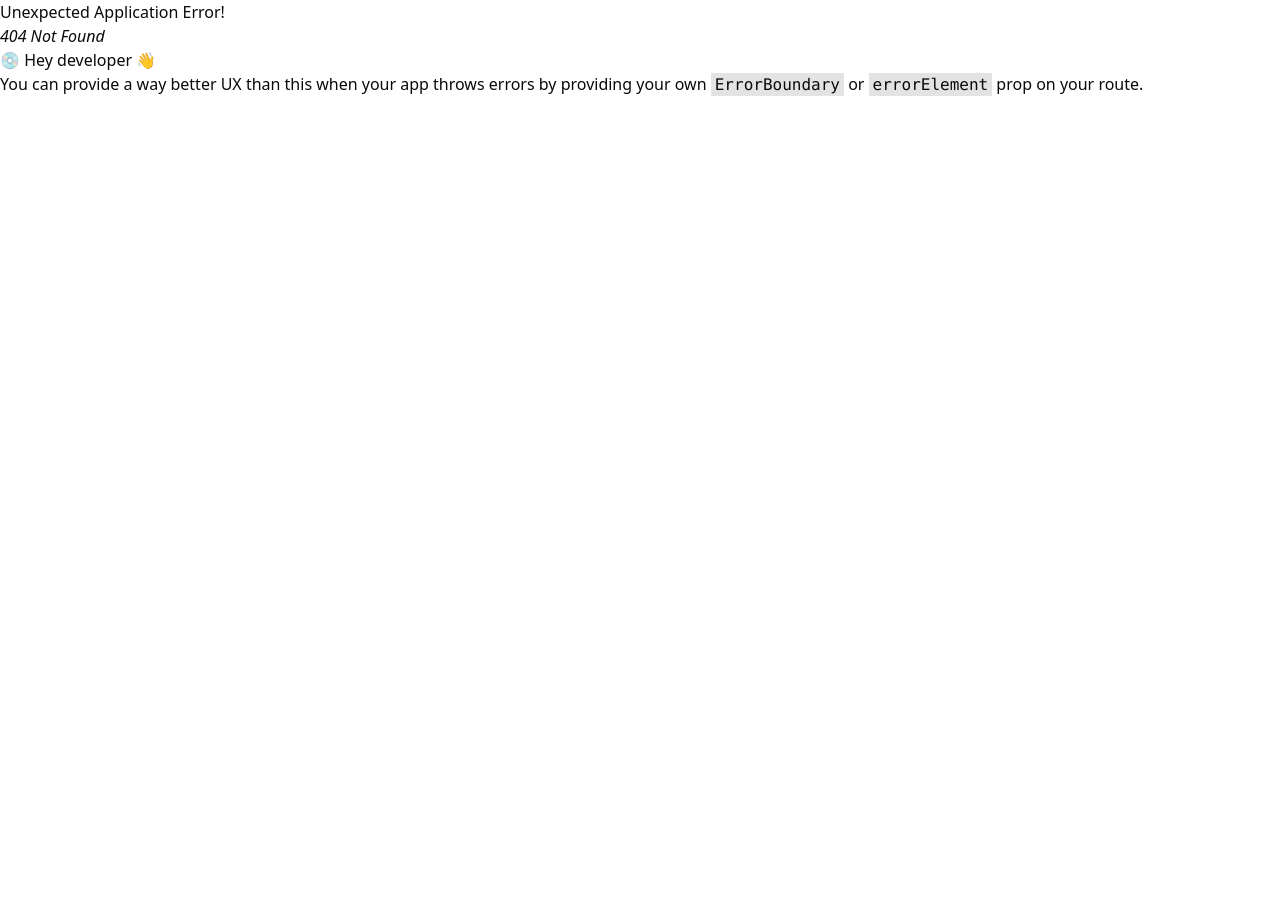
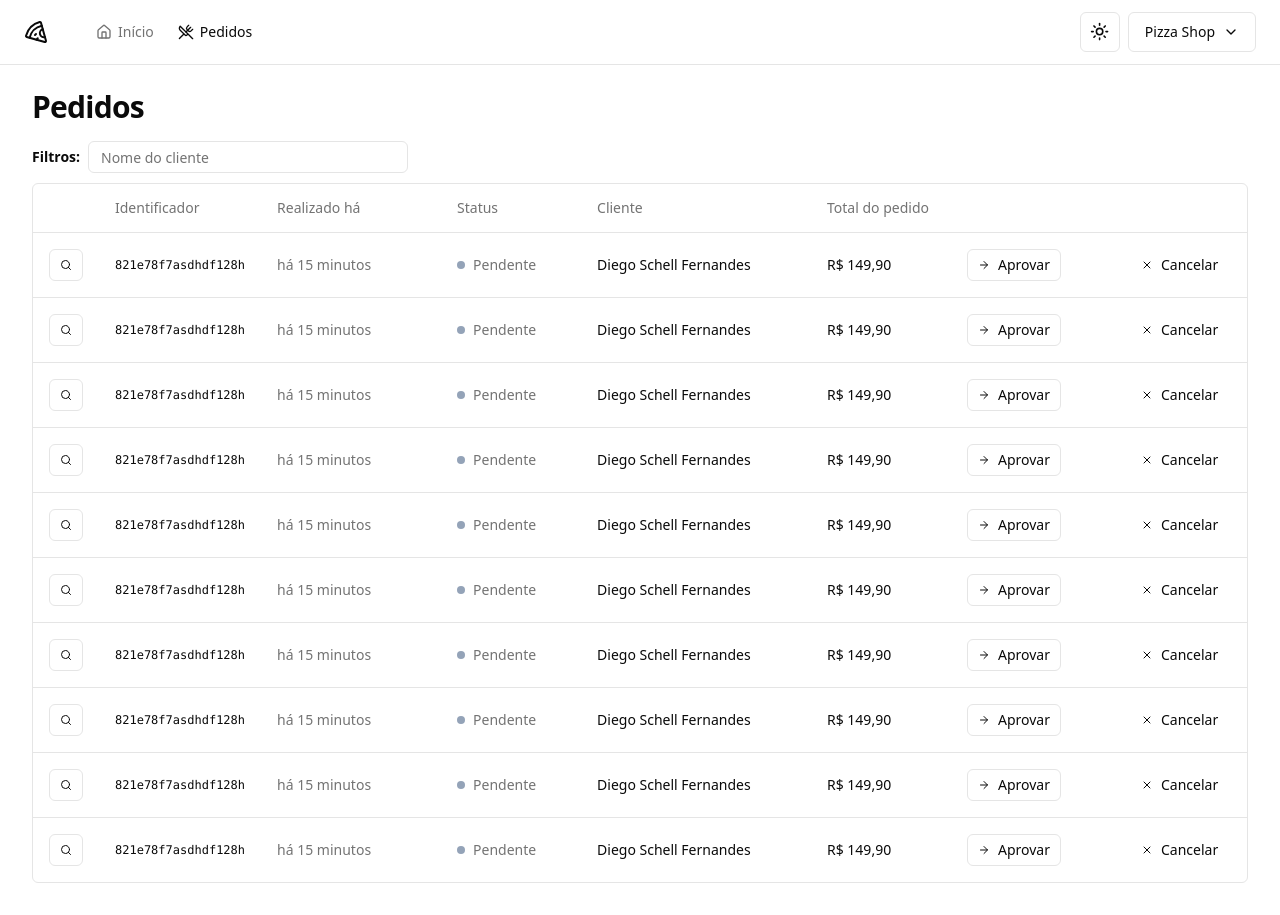
Before and after one commit to fernandodeoliveira-dev/pizzashop-web, a React (Vite) app: page /orders in a window 1280 px wide. Before the commit this address had no page. Before the commit the page ends 800 px from the top, so only its background shows below. Built offline with nearby package versions, Linux system fonts and the light colour scheme.

Commit message:
Página: Listagem de pedidos

```diff
--- a/src/components/ui/button.tsx
+++ b/src/components/ui/button.tsx
@@ -1,36 +1,37 @@
-import * as React from "react"
-import { Slot } from "@radix-ui/react-slot"
-import { cva, type VariantProps } from "class-variance-authority"
+import { Slot } from '@radix-ui/react-slot'
+import { cva, type VariantProps } from 'class-variance-authority'
+import * as React from 'react'
 
-import { cn } from "@/lib/utils"
+import { cn } from '@/lib/utils'
 
 const buttonVariants = cva(
-  "inline-flex items-center justify-center whitespace-nowrap rounded-md text-sm font-medium ring-offset-background transition-colors focus-visible:outline-none focus-visible:ring-2 focus-visible:ring-ring focus-visible:ring-offset-2 disabled:pointer-events-none disabled:opacity-50",
+  'inline-flex items-center justify-center whitespace-nowrap rounded-md text-sm font-medium ring-offset-background transition-colors focus-visible:outline-none focus-visible:ring-2 focus-visible:ring-ring focus-visible:ring-offset-2 disabled:pointer-events-none disabled:opacity-50',
   {
     variants: {
       variant: {
-        default: "bg-primary text-primary-foreground hover:bg-primary/90",
+        default: 'bg-primary text-primary-foreground hover:bg-primary/90',
         destructive:
-          "bg-destructive text-destructive-foreground hover:bg-destructive/90",
+          'bg-destructive text-destructive-foreground hover:bg-destructive/90',
         outline:
-          "border border-input bg-background hover:bg-accent hover:text-accent-foreground",
+          'border border-input bg-background hover:bg-accent hover:text-accent-foreground',
         secondary:
-          "bg-secondary text-secondary-foreground hover:bg-secondary/80",
-        ghost: "hover:bg-accent hover:text-accent-foreground",
-        link: "text-primary underline-offset-4 hover:underline",
+          'bg-secondary text-secondary-foreground hover:bg-secondary/80',
+        ghost: 'hover:bg-accent hover:text-accent-foreground',
+        link: 'text-primary underline-offset-4 hover:underline',
       },
       size: {
-        default: "h-10 px-4 py-2",
-        sm: "h-9 rounded-md px-3",
-        lg: "h-11 rounded-md px-8",
-        icon: "h-10 w-10",
+        default: 'h-10 px-4 py-2',
+        sm: 'h-9 rounded-md px-3',
+        xs: 'h-8 px-2.5',
+        lg: 'h-11 rounded-md px-8',
+        icon: 'h-10 w-10',
       },
     },
     defaultVariants: {
-      variant: "default",
-      size: "default",
+      variant: 'default',
+      size: 'default',
     },
-  }
+  },
 )
 
 export interface ButtonProps
@@ -41,7 +42,7 @@ export interface ButtonProps
 
 const Button = React.forwardRef<HTMLButtonElement, ButtonProps>(
   ({ className, variant, size, asChild = false, ...props }, ref) => {
-    const Comp = asChild ? Slot : "button"
+    const Comp = asChild ? Slot : 'button'
     return (
       <Comp
         className={cn(buttonVariants({ variant, size, className }))}
@@ -49,8 +50,8 @@ const Button = React.forwardRef<HTMLButtonElement, ButtonProps>(
         {...props}
       />
     )
-  }
+  },
 )
-Button.displayName = "Button"
+Button.displayName = 'Button'
 
 export { Button, buttonVariants }
--- /dev/null
+++ b/src/components/ui/table.tsx
@@ -0,0 +1,117 @@
+import * as React from 'react'
+
+import { cn } from '@/lib/utils'
+
+const Table = React.forwardRef<
+  HTMLTableElement,
+  React.HTMLAttributes<HTMLTableElement>
+>(({ className, ...props }, ref) => (
+  <div className="relative w-full overflow-auto">
+    <table
+      ref={ref}
+      className={cn('w-full caption-bottom text-sm', className)}
+      {...props}
+    />
+  </div>
+))
+Table.displayName = 'Table'
+
+const TableHeader = React.forwardRef<
+  HTMLTableSectionElement,
+  React.HTMLAttributes<HTMLTableSectionElement>
+>(({ className, ...props }, ref) => (
+  <thead ref={ref} className={cn('[&_tr]:border-b', className)} {...props} />
+))
+TableHeader.displayName = 'TableHeader'
+
+const TableBody = React.forwardRef<
+  HTMLTableSectionElement,
+  React.HTMLAttributes<HTMLTableSectionElement>
+>(({ className, ...props }, ref) => (
+  <tbody
+    ref={ref}
+    className={cn('[&_tr:last-child]:border-0', className)}
+    {...props}
+  />
+))
+TableBody.displayName = 'TableBody'
+
+const TableFooter = React.forwardRef<
+  HTMLTableSectionElement,
+  React.HTMLAttributes<HTMLTableSectionElement>
+>(({ className, ...props }, ref) => (
+  <tfoot
+    ref={ref}
+    className={cn(
+      'border-t bg-muted/50 font-medium [&>tr]:last:border-b-0',
+      className,
+    )}
+    {...props}
+  />
+))
+TableFooter.displayName = 'TableFooter'
+
+const TableRow = React.forwardRef<
+  HTMLTableRowElement,
+  React.HTMLAttributes<HTMLTableRowElement>
+>(({ className, ...props }, ref) => (
+  <tr
+    ref={ref}
+    className={cn(
+      'border-b transition-colors hover:bg-muted/50 data-[state=selected]:bg-muted',
+      className,
+    )}
+    {...props}
+  />
+))
+TableRow.displayName = 'TableRow'
+
+const TableHead = React.forwardRef<
+  HTMLTableCellElement,
+  React.ThHTMLAttributes<HTMLTableCellElement>
+>(({ className, ...props }, ref) => (
+  <th
+    ref={ref}
+    className={cn(
+      'h-12 px-4 text-left align-middle font-medium text-muted-foreground [&:has([role=checkbox])]:pr-0',
+      className,
+    )}
+    {...props}
+  />
+))
+TableHead.displayName = 'TableHead'
+
+const TableCell = React.forwardRef<
+  HTMLTableCellElement,
+  React.TdHTMLAttributes<HTMLTableCellElement>
+>(({ className, ...props }, ref) => (
+  <td
+    ref={ref}
+    className={cn('p-4 align-middle [&:has([role=checkbox])]:pr-0', className)}
+    {...props}
+  />
+))
+TableCell.displayName = 'TableCell'
+
+const TableCaption = React.forwardRef<
+  HTMLTableCaptionElement,
+  React.HTMLAttributes<HTMLTableCaptionElement>
+>(({ className, ...props }, ref) => (
+  <caption
+    ref={ref}
+    className={cn('mt-4 text-sm text-muted-foreground', className)}
+    {...props}
+  />
+))
+TableCaption.displayName = 'TableCaption'
+
+export {
+  Table,
+  TableHeader,
+  TableBody,
+  TableFooter,
+  TableHead,
+  TableRow,
+  TableCell,
+  TableCaption,
+}
--- /dev/null
+++ b/src/pages/app/orders/orders.tsx
@@ -0,0 +1,92 @@
+import { ArrowRight, Search, X } from 'lucide-react'
+import { Helmet } from 'react-helmet-async'
+
+import { Button } from '@/components/ui/button'
+import { Input } from '@/components/ui/input'
+import {
+  Table,
+  TableBody,
+  TableCell,
+  TableHead,
+  TableHeader,
+  TableRow,
+} from '@/components/ui/table'
+
+export function Orders() {
+  return (
+    <>
+      <Helmet title="Pedidos" />
+
+      <div className="flex flex-col gap-4">
+        <h1 className="text-3xl font-bold tracking-tight">Pedidos</h1>
+      </div>
+      <div className="space-y-2.5">
+        <form className="flex items-center gap-2">
+          <span className="text-sm font-semibold">Filtros:</span>
+          <Input placeholder="Nome do cliente" className="h-8 w-[320px]" />
+        </form>
+
+        <div className="rounded-md border">
+          <Table>
+            <TableHeader>
+              <TableRow>
+                <TableHead className="w-[64px]"></TableHead>
+                <TableHead className="w-[140px]">Identificador</TableHead>
+                <TableHead className="w-[180px]">Realizado há</TableHead>
+                <TableHead className="w-[140px]">Status</TableHead>
+                <TableHead>Cliente</TableHead>
+                <TableHead className="w-[140px]">Total do pedido</TableHead>
+                <TableHead className="w-[164px]"></TableHead>
+                <TableHead className="w-[132px]"></TableHead>
+              </TableRow>
+            </TableHeader>
+            <TableBody>
+              {Array.from({ length: 10 }).map((_, i) => {
+                return (
+                  <TableRow key={i}>
+                    <TableCell>
+                      <Button variant="outline" size="xs">
+                        <Search className="h-3 w-3" />
+                        <span className="sr-only">Detalhes do pedido</span>
+                      </Button>
+                    </TableCell>
+                    <TableCell className="font-mono text-xs font-medium">
+                      821e78f7asdhdf128h
+                    </TableCell>
+                    <TableCell className="text-muted-foreground">
+                      há 15 minutos
+                    </TableCell>
+                    <TableCell>
+                      <div className="flex items-center gap-2">
+                        <span className="h-2 w-2 rounded-full bg-slate-400" />
+                        <span className="font-medium text-muted-foreground">
+                          Pendente
+                        </span>
+                      </div>
+                    </TableCell>
+                    <TableCell className="font-medium">
+                      Diego Schell Fernandes
+                    </TableCell>
+                    <TableCell className="font-medium">R$ 149,90</TableCell>
+                    <TableCell>
+                      <Button variant="outline" size="xs">
+                        <ArrowRight className="mr-2 h-3 w-3" />
+                        Aprovar
+                      </Button>
+                    </TableCell>
+                    <TableCell>
+                      <Button variant="ghost" size="xs">
+                        <X className="mr-2 h-3 w-3" />
+                        Cancelar
+                      </Button>
+                    </TableCell>
+                  </TableRow>
+                )
+              })}
+            </TableBody>
+          </Table>
+        </div>
+      </div>
+    </>
+  )
+}
--- a/src/routes.tsx
+++ b/src/routes.tsx
@@ -3,6 +3,7 @@ import { createBrowserRouter } from 'react-router-dom'
 import { AppLayout } from './pages/_layouts/app'
 import { AuthLayout } from './pages/_layouts/auth'
 import { Dashboard } from './pages/app/dashboard'
+import { Orders } from './pages/app/orders/orders'
 import { SignIn } from './pages/auth/sign-in'
 import { SignUp } from './pages/auth/sign-up'
 
@@ -14,6 +15,10 @@ export const router = createBrowserRouter([
       {
         path: '/',
         element: <Dashboard />,
+      },
+      {
+        path: '/orders',
+        element: <Orders />,
       },
     ],
   },
```
Also changed, not shown: src/components/ui/separator.tsx (+9 -9 lines).
